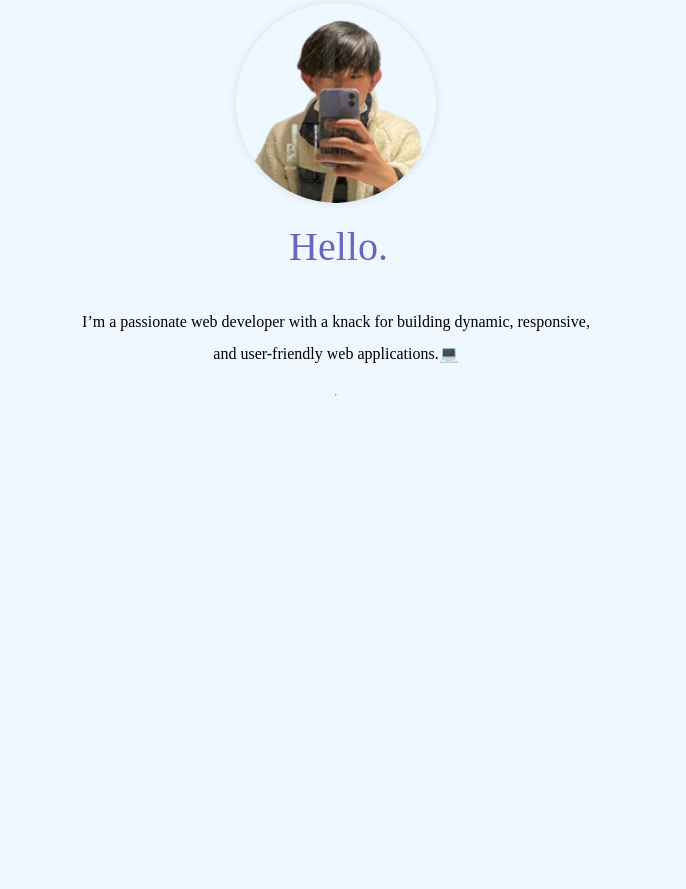
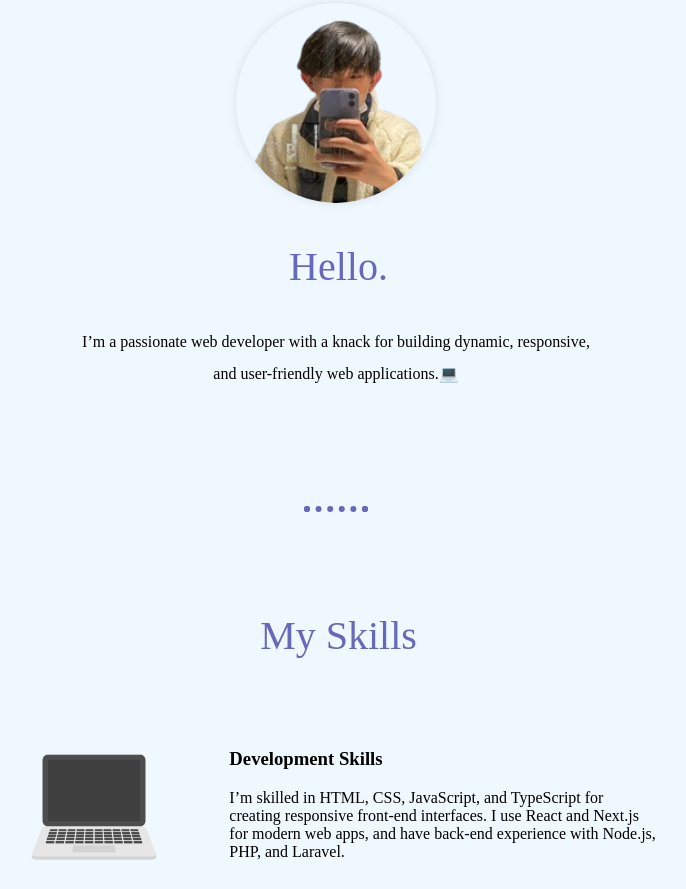
Before and after one commit to Yuto299/my-portfolio, a plain HTML site: page index.html in a window 1280 px wide. Shown: the part 796-1685 px from the top of the page, without its empty margins (304-990 px from the left). Before the commit the page ends 1200 px from the top, so only its background shows below. Drawn offline with Linux system fonts and the light colour scheme.

Commit message:
feat(-skill): デザインと文章を追加、概ね完成

```diff
--- a/index.html
+++ b/index.html
@@ -8,31 +8,20 @@
   </head>
   <body>
     <div class="top-container">
-      <img
-        class="fireworks"
-        src="./img/—Pngtree—festival firecracker holiday fireworks explosion_3940632.png"
-        alt="fireworks"
-      />
+      <img class="fireworks" src="./img/fireworks.png" alt="fireworks" />
+      <!-- <img class="tyochin" src="./img/tyochin.png" alt="tyochin" /> -->
       <div class="top-text">
-        <h1>I'm Yuto.</h1>
+        <h1 class="name">I'm Yuto.</h1>
         <h2 class="subtitle">
           a <span class="web-developer">Web Developer</span>.
         </h2>
       </div>
-      <img
-        class="waves"
-        src="./img/—Pngtree—waves blue ocean stormy waves_5761908.png"
-        alt="波の画像"
-      />
+      <img class="waves" src="./img/waves.png" alt="waves" />
     </div>
 
     <div class="middle-container">
       <div class="profile">
-        <img
-          class="myFace"
-          src="./img/myFace-removebg-preview.png"
-          alt="myFace"
-        />
+        <img class="myFace" src="./img/myface.png" alt="myFace" />
         <h2 class="hello">Hello.</h2>
         <p class="intro">
           I’m a passionate web developer with a knack for building dynamic,
@@ -40,6 +29,23 @@
           and user-friendly web applications.💻
         </p>
         <hr />
+        <div class="skills">
+          <h2 class="skill-title">My Skills</h2>
+          <div class="skill-detail">
+            <div class="pc">
+              <img class="pc-img" src="./img/pc.png" alt="pc" />
+            </div>
+            <div class="pc-detail">
+              <h3 class="pc-title">Development Skills</h3>
+              <p>
+                I’m skilled in HTML, CSS, JavaScript, and TypeScript for
+                creating responsive front-end interfaces. I use React and
+                Next.js for modern web apps, and have back-end experience with
+                Node.js, PHP, and Laravel.
+              </p>
+            </div>
+          </div>
+        </div>
       </div>
     </div>
   </body>
--- a/style.css
+++ b/style.css
@@ -22,7 +22,15 @@ body {
   height: auto;
 }
 
-h1 {
+.tyochin {
+  position: absolute;
+  left: 210px;
+  top: 25px;
+  width: 400px;
+  height: auto;
+}
+
+.name {
   font-size: 5.8em;
   color: #4b3f72;
   font-family: "Sacramento", cursive;
@@ -69,7 +77,7 @@ h1 {
   font-size: 2.5em;
   color: #6668ba;
   font-weight: normal;
-  margin-top: 20px;
+  margin-top: 40px;
   margin-bottom: 20px;
   margin-left: 5px;
 }
@@ -79,3 +87,36 @@ h1 {
   font-weight: normal;
   line-height: 2;
 }
+
+hr {
+  border: dotted #6668ba 6px;
+  border-bottom: none;
+  width: 4%;
+  margin: 100px auto;
+}
+
+.skill-title {
+  font-size: 2.5em;
+  color: #6668ba;
+  font-weight: normal;
+  margin-bottom: 20px;
+  margin-left: 5px;
+  text-align: center;
+  margin-top: 0;
+}
+
+.skill-detail {
+  display: grid;
+  grid-template-columns: 0.5fr 1fr;
+  grid-template-rows: repeat(1, 1fr);
+  margin: 70px auto 0 auto;
+  text-align: left;
+  row-gap: 2rem;
+  width: 50%;
+}
+
+.pc-img {
+  width: 73%;
+  height: auto;
+  margin-top: 0;
+}
```
Also changed, not shown: img/myface.png (renamed from img/myFace-removebg-preview.png), img/pc.png (added), img/tyochin.png (added), img/waves.png (renamed from img/—Pngtree—waves blue ocean stormy waves_5761908.png), 2 other files.
